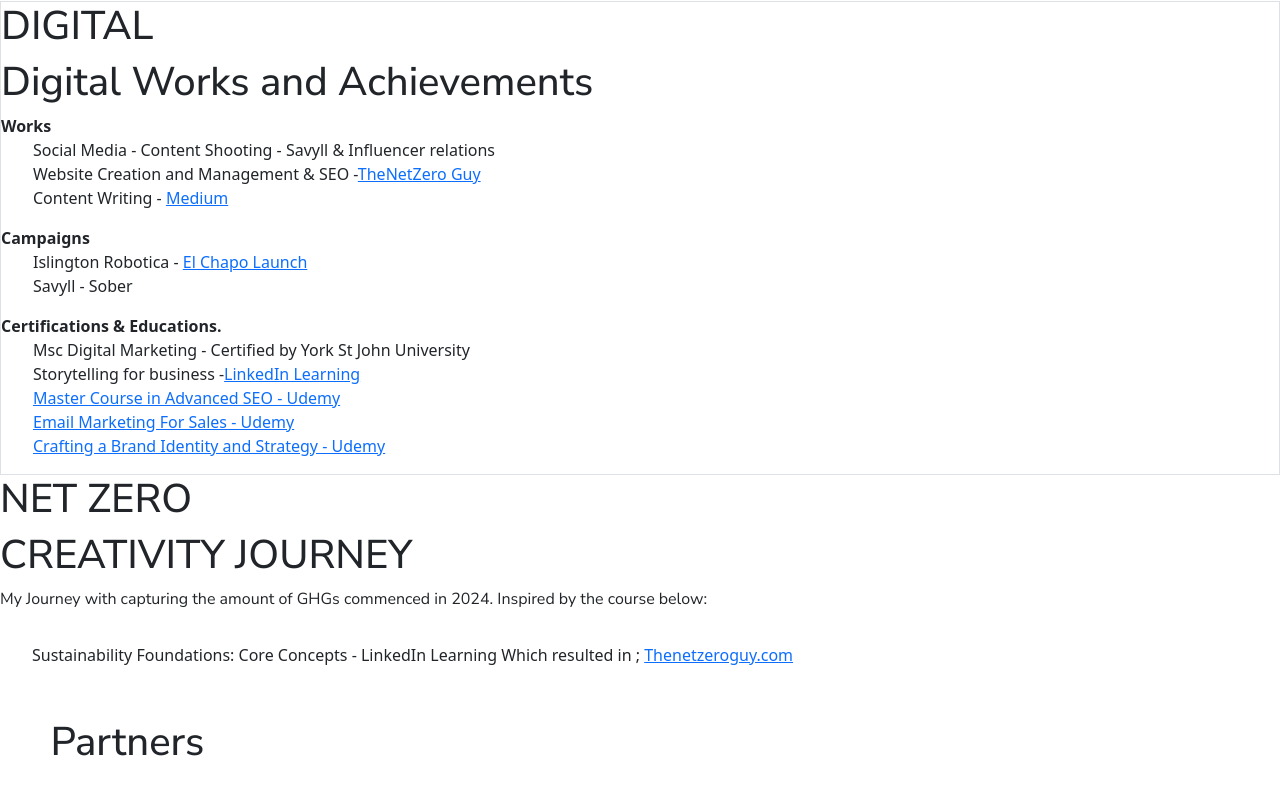
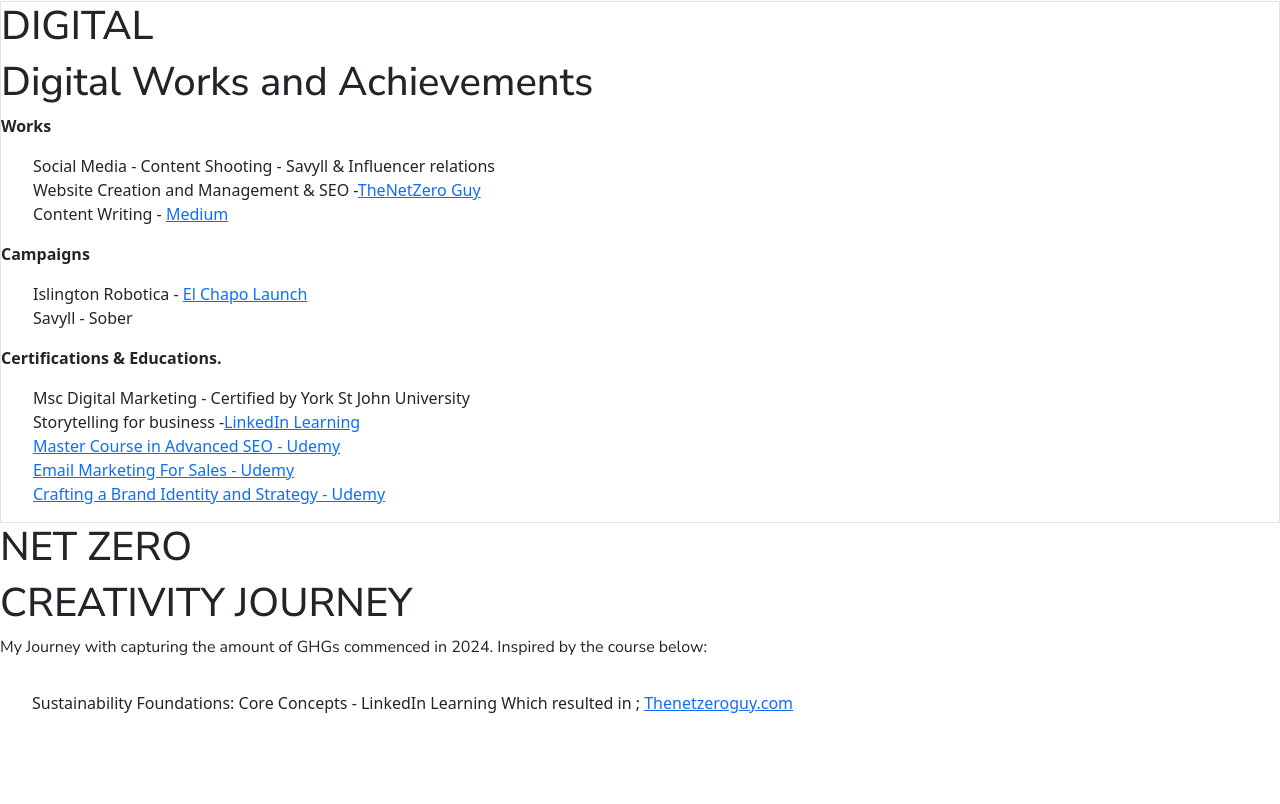
Before and after one commit to Cosmosvybes/toheeb-website, a React (Vite) app: page / in a window 1280 px wide. Shown: the part 1548-2352 px from the top of the page. Built offline with nearby package versions, Linux system fonts and the light colour scheme; some icons are missing; a web font is replaced by a local one.

Commit message:
add major changes

```diff
--- a/src/Components/Component/Partners/Partners.tsx
+++ b/src/Components/Component/Partners/Partners.tsx
@@ -4,12 +4,12 @@
 const Partners = () => {
   return (
     <>
-      <section className="h-auto bg-amber-200 flex-col flex justify-start py-3 items-center">
+      <section className="h-auto bg-amber-200 flex-col flex justify-start py-5 items-center">
         <h1 className="text-4xl max-sm:text-xl max-md:text-2xl text-green-900">
           <UsersTriple className="text-7xl max-sm:text-4xl text-green-900 inline" />{" "}
-          Partners{" "}
+          PARTNERS
         </h1>
-        <div className="relative flex w-full px-20 max-sm:px-1 max-md:px-4  max-sm:flex-col max-md:flex-col  justify-around items-center">
+        <div className="relative flex w-full px-20 max-sm:px-1 max-md:px-4  mt-10 max-sm:flex-col max-md:flex-col  justify-around items-center">
           <div
             className="relative w-[32rem] bg-cover rounded-xl max-sm:bg-cover max-sm:w-full  h-44"
             style={{
--- a/src/Components/Component/Section/SectionContainer.tsx
+++ b/src/Components/Component/Section/SectionContainer.tsx
@@ -49,7 +49,7 @@
               <Globe className="text-lime-600 text-3xl inline" />
             </div>
 
-            <ul className="list-disc">
+            <ul className="list-disc mt-3">
               <li className="text-2xl max-sm:text-xl">
                 Social Media - Content Shooting - Savyll & Influencer relations
               </li>
@@ -72,7 +72,7 @@
             <strong className="text-2xl max-sm:text-xl text-lime-600">
               Campaigns <Speaker className="text-ambr-500 text-3xl inline" />
             </strong>
-            <ul className="list-disc">
+            <ul className="list-disc mt-3">
               <li className="text-2xl max-sm:text-xl">
                 {" "}
                 Islington Robotica -{" "}
@@ -90,7 +90,7 @@
               Certifications & Educations.
               <Reward className="text-ambr-500 text-3xl inline" />
             </strong>
-            <ul className="list-disc">
+            <ul className="list-disc mt-3">
               <li className="text-2xl max-sm:text-xl">
                 {" "}
                 Msc Digital Marketing - Certified by York St John University
```
